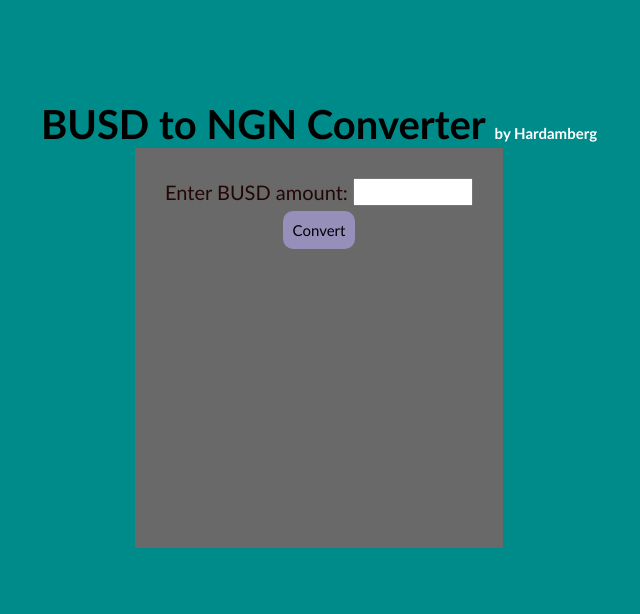
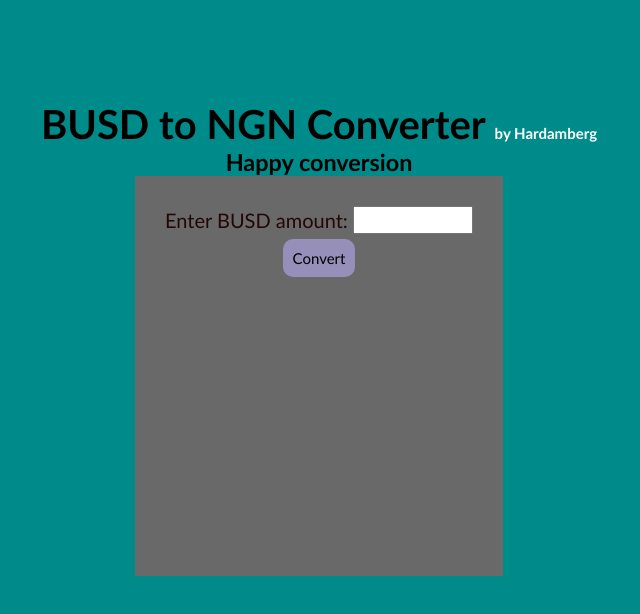
Before and after one commit to hardamberg/BUSD-converter, a plain HTML site: page index.html in a window 1280 px wide. Shown: the whole page, without its empty margins (321-961 px from the left). Drawn offline with nearby package versions, Linux system fonts and the light colour scheme.

Commit message:
initial commit

```diff
--- a/index.html
+++ b/index.html
@@ -10,6 +10,7 @@
 </head>
 <body>
     <h1 class="top">BUSD to NGN Converter  <span>by Hardamberg</span></h1>
+    <h3>Happy conversion</h3>
   <div class="main">
         <div class="main2">
             <label for="busd-amount">Enter BUSD amount:</label>
```
